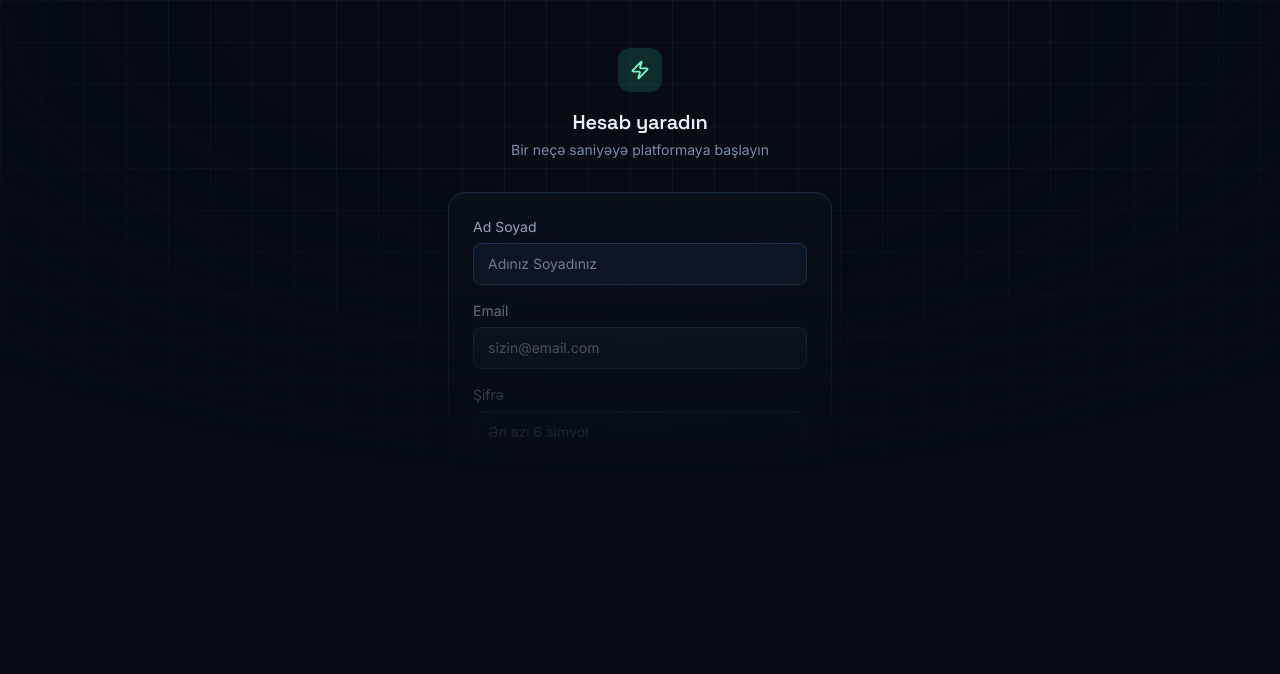
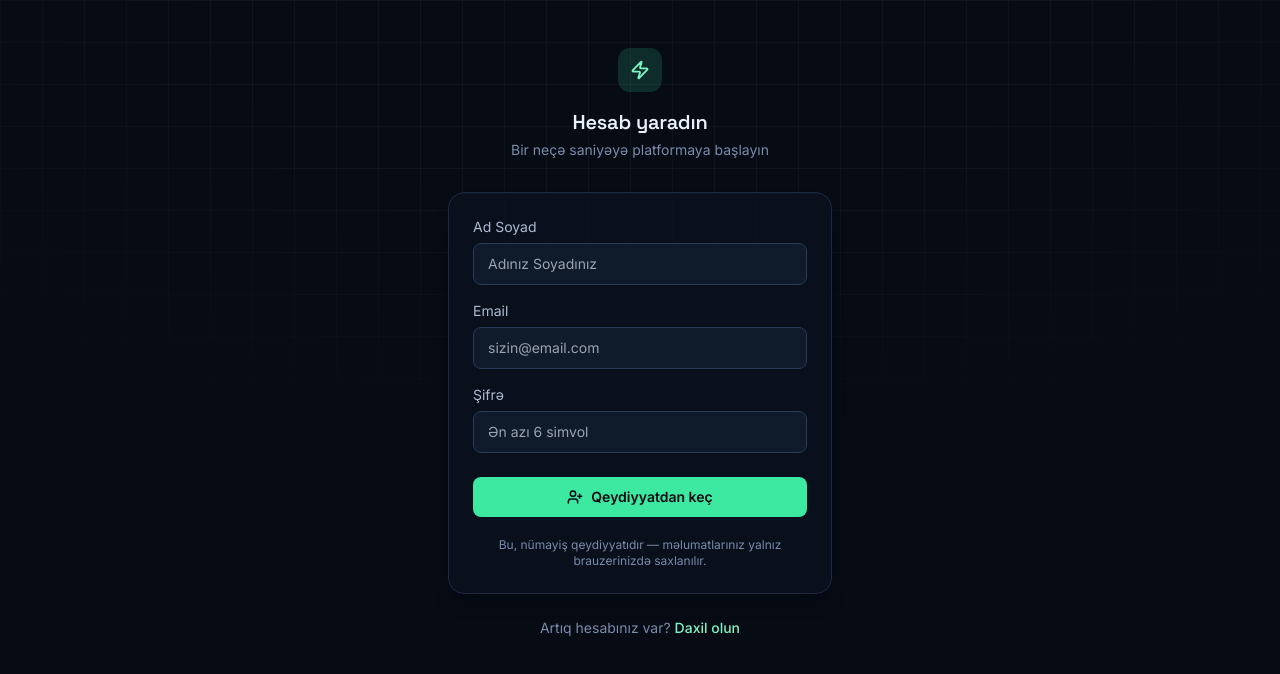
Before and after one commit to raufmahmudov311-bit/Ag-ll--enerji-serfiyyat-, a Next.js app: page /register in a window 1280 px wide. Shown: the top 674 px of the page. Built offline with nearby package versions, Linux system fonts and the light colour scheme.

Commit message:
Update page.tsx

```diff
--- a/app/register/page.tsx
+++ b/app/register/page.tsx
@@ -37,8 +37,9 @@ export default function RegisterPage() {
   }
 
   return (
-    <main className="flex min-h-screen items-start justify-center overflow-y-auto bg-base-950 bg-noise-grid px-6 py-12">
-      <div className="w-full max-w-sm">
+    <main className="relative flex min-h-screen items-start justify-center overflow-y-auto bg-base-950 px-6 py-12">
+      <div aria-hidden className="absolute inset-0 bg-noise-grid" />
+      <div className="relative w-full max-w-sm">
         <div className="mb-8 flex flex-col items-center text-center">
           <span className="flex h-11 w-11 items-center justify-center rounded-xl bg-volt-500/15 text-volt-400">
             <Zap size={20} strokeWidth={2.25} />
```
